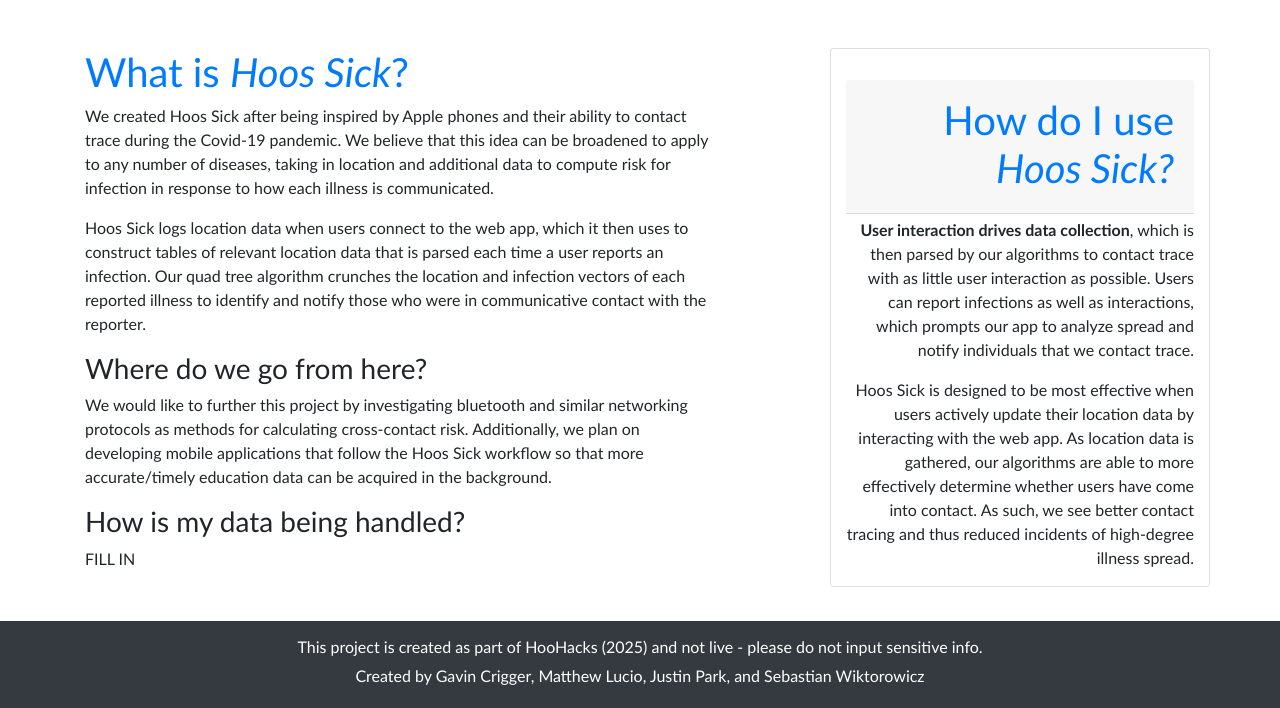
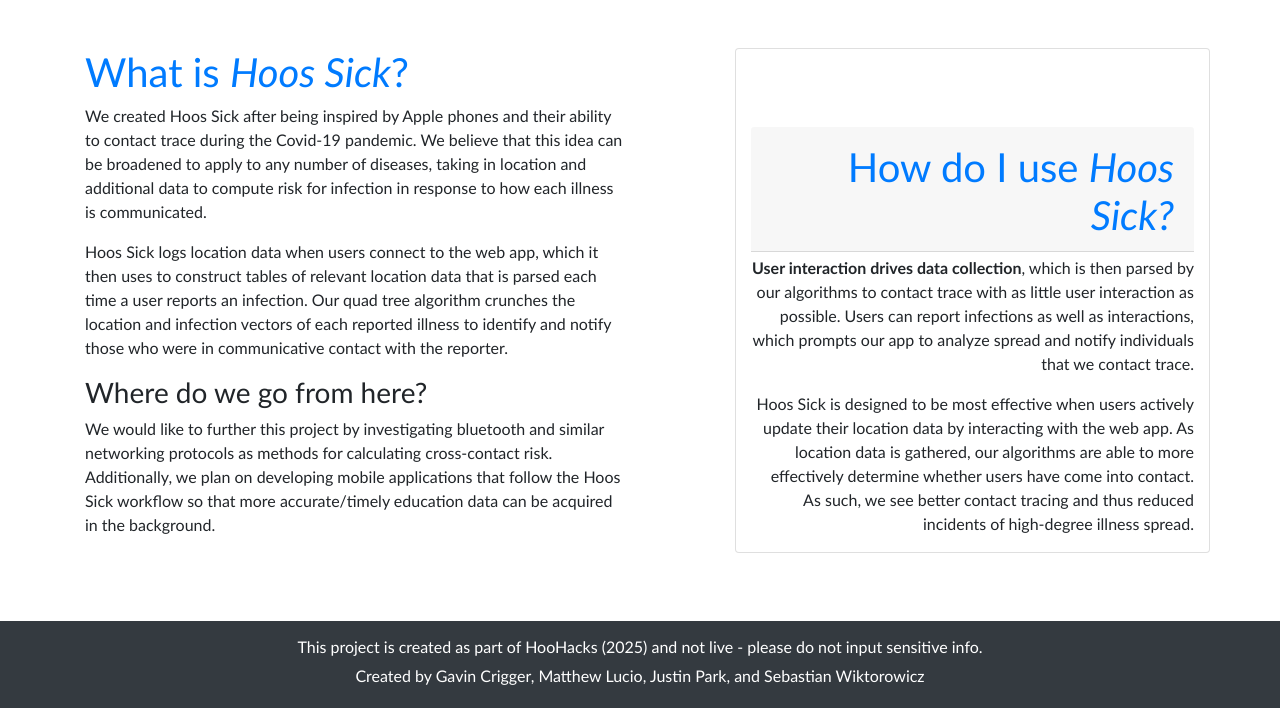
Before and after one commit to MatthewELucio/ContactTracingAppHooHacks, a Django app: page /help/ in a window 1280 px wide. Shown: the part 92-800 px from the top of the page. Run offline with Django 4.2, Linux system fonts and the light colour scheme; some libraries are stand-ins or nearby versions.

Commit message:
updated format

```diff
--- a/App/templates/help.html
+++ b/App/templates/help.html
@@ -4,16 +4,14 @@
 
 <div class="container mt-5">
     <div class="row">
-        <div class="col-md-7 mr-2">
+        <div class="col-md-6 mr-2">
             <h1 class="text-primary">What is <i>Hoos Sick</i>?</h1>
             <p>We created Hoos Sick after being inspired by Apple phones and their ability to contact trace during the Covid-19 pandemic. We believe that this idea can be broadened to apply to any number of diseases, taking in location and additional data to compute risk for infection in response to how each illness is communicated.</p>
             <p>Hoos Sick logs location data when users connect to the web app, which it then uses to construct tables of relevant location data that is parsed each time a user reports an infection. Our quad tree algorithm crunches the location and infection vectors of each reported illness to identify and notify those who were in communicative contact with the reporter.</p>
             <h3>Where do we go from here?</h3>
             <p>We would like to further this project by investigating bluetooth and similar networking protocols as methods for calculating cross-contact risk. Additionally, we plan on developing mobile applications that follow the Hoos Sick workflow so that more accurate/timely education data can be acquired in the background.</p>
-            <h3>How is my data being handled?</h3>
-            <p>FILL IN</p>
         </div>
-        <div class="card ml-auto col-md-4 text-right justify-content-end">
+        <div class="card ml-auto col-md-5 text-right justify-content-end">
             <div class="card-header" style="height:25%"">
                 <h1 class="pt-1 text-primary">How do I use <i>Hoos Sick?</i></h1>
               </div>
```
